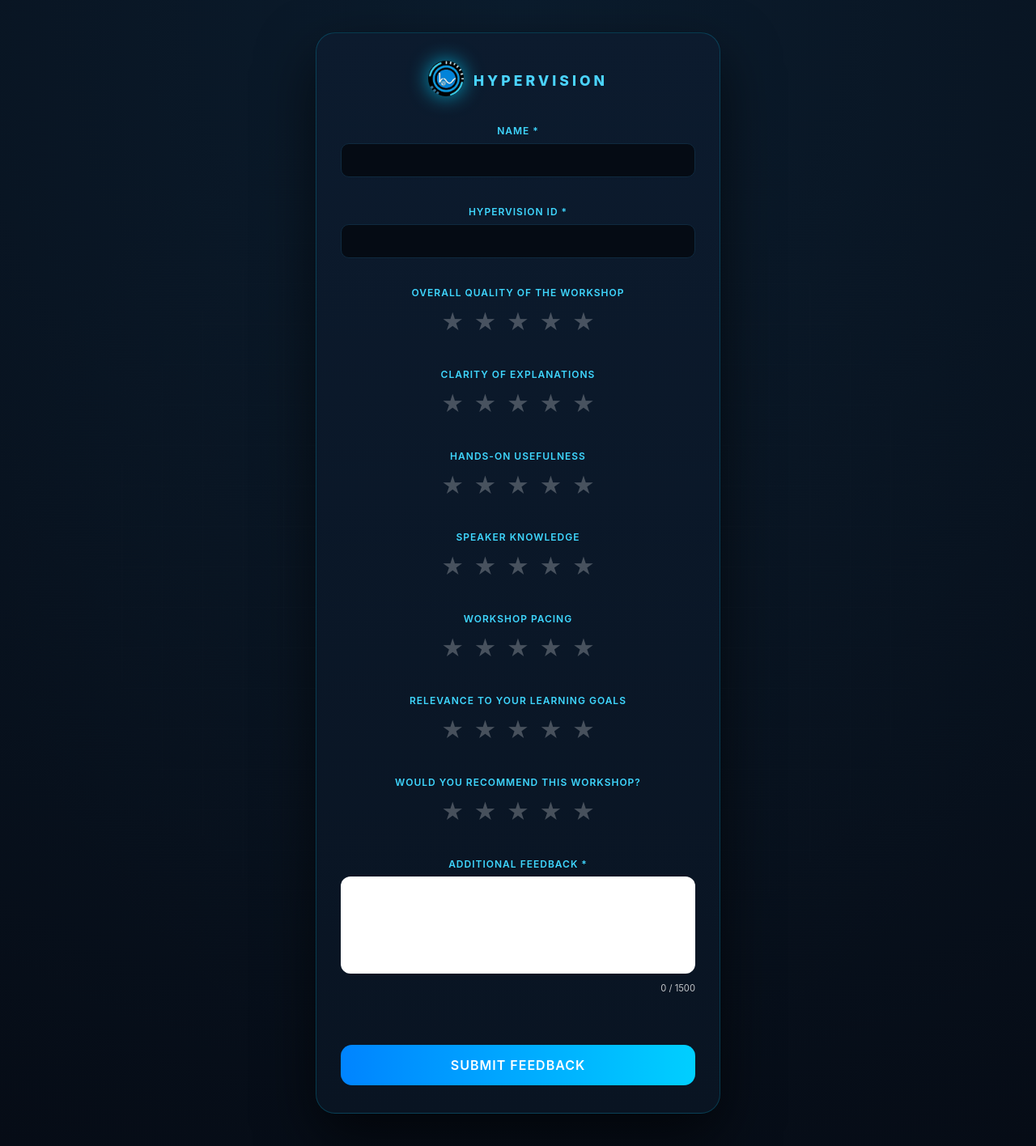
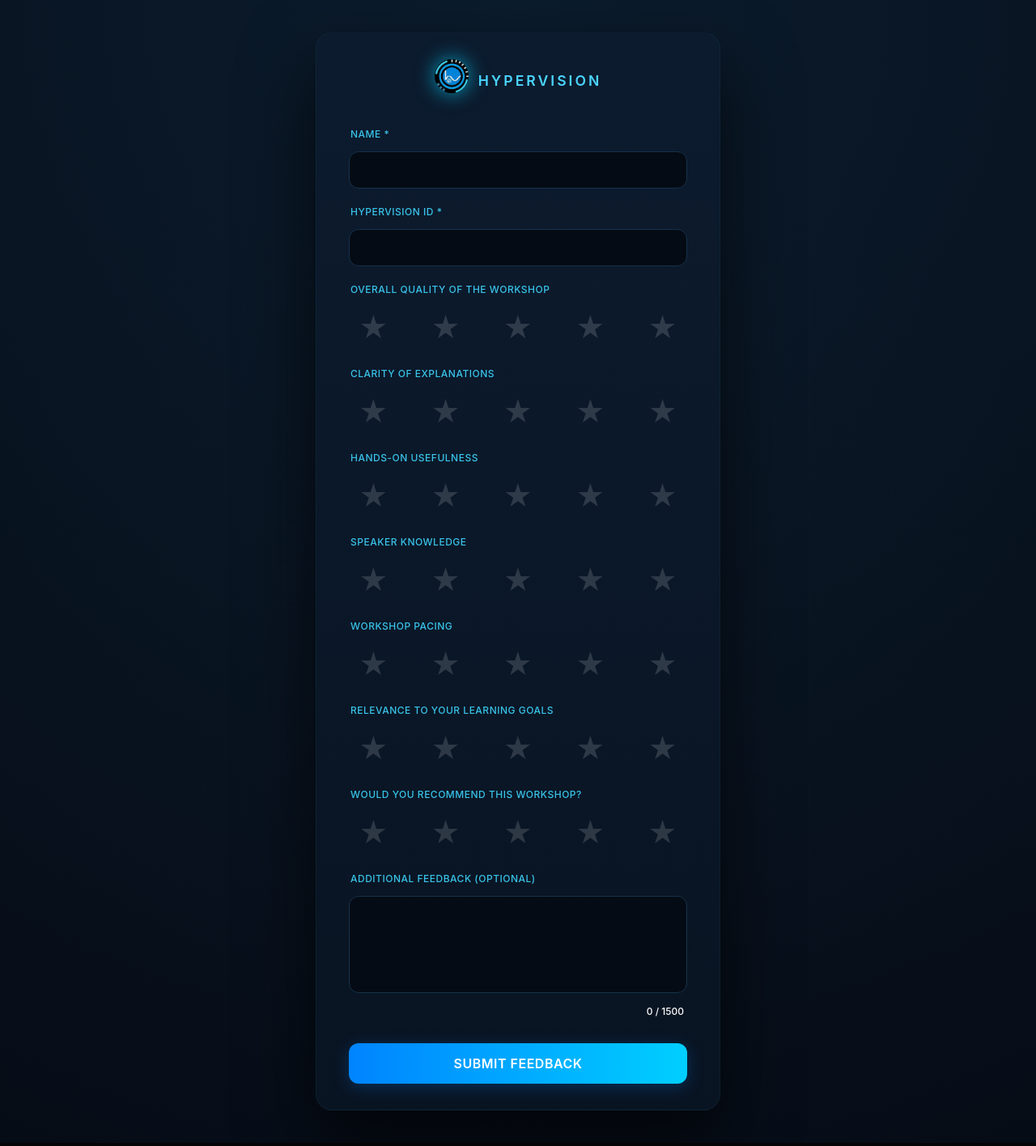
Before and after one commit to hypervisionupes/Workshop_Registration_Form, a React (Vite) app: page /feedback in a window 1280 px wide. Shown: the whole page at 81% size. Built offline with nearby package versions, Linux system fonts and the light colour scheme; the HTML template or start-up script is replaced by a standard one.

Commit message:
Fixed feedback form

```diff
--- a/src/pages/feedback.css
+++ b/src/pages/feedback.css
@@ -1,9 +1,14 @@
+/* =====================================================
+   FEEDBACK PAGE – FINAL (WITH SUCCESS SCREEN FIXED)
+===================================================== */
 .feedback-page * {
   box-sizing: border-box;
   font-family: "Inter", system-ui, sans-serif;
 }
 
-/* Root */
+/* =======================
+   BACKGROUND
+======================= */
 .feedback-page .hv-root {
   min-height: 100vh;
   background: radial-gradient(circle at top, #0b1c2d, #060c16);
@@ -13,7 +18,9 @@
   padding: 40px 16px;
 }
 
-/* Card */
+/* =======================
+   CARD
+======================= */
 .feedback-page .hv-card-wrapper {
   width: 100%;
   max-width: 500px;
@@ -21,139 +28,209 @@
 
 .feedback-page .hv-main-card {
   background: linear-gradient(180deg, #0c1b2e, #091422);
-  border-radius: 24px;
-  padding: 34px 30px;
-  box-shadow: 0 30px 70px rgba(0, 0, 0, 0.6);
+  border-radius: 20px;
+  padding: 32px 40px;
+  box-shadow: 0 40px 90px rgba(0, 0, 0, 0.65);
+  border: 1px solid rgba(75, 212, 255, 0.05);
 }
 
-/* Brand */
+/* =======================
+   BRAND
+======================= */
 .feedback-page .hv-brand-section {
   text-align: center;
-  margin-bottom: 28px;
+  margin-bottom: 30px;
 }
 
 .feedback-page .hv-logo-img {
-  width: 44px;
-  margin-bottom: 6px;
+  width: 42px;
+  margin-bottom: 12px;
 }
 
 .feedback-page .hv-brand-name {
   color: #4bd4ff;
-  letter-spacing: 4px;
+  letter-spacing: 3px;
   font-size: 1.1rem;
+  font-weight: 600;
+  text-transform: uppercase;
 }
 
-/* Fields */
-.feedback-page .hv-field {
-  margin-bottom: 22px;
+/* =======================
+   SUCCESS SCREEN (FIXED)
+======================= */
+.feedback-page .hv-success-message {
   text-align: center;
+  /* Adds spacing so it sits nicely in the middle of the card */
+  padding: 40px 10px 20px 10px;
+  animation: fadeIn 0.6s ease-out;
 }
 
-.feedback-page label {
-  display: block;
-  font-size: 0.75rem;
-  letter-spacing: 1px;
-  margin-bottom: 6px;
-  color: #3fd7ff;
+.feedback-page .hv-success-message h2 {
+  color: #4bd4ff;
+  font-size: 2.4rem; /* INCREASED SIZE */
+  font-weight: 700;
+  margin-bottom: 16px;
+  letter-spacing: -0.5px;
 }
 
-/* Inputs */
+.feedback-page .hv-success-message p {
+  color: rgba(255, 255, 255, 0.6);
+  font-size: 1rem;
+  line-height: 1.5;
+}
+
+@keyframes fadeIn {
+  from { opacity: 0; transform: translateY(10px); }
+  to { opacity: 1; transform: translateY(0); }
+}
+
+/* =======================
+   FORM LAYOUT
+======================= */
+.feedback-page .hv-vertical-stack {
+  display: flex;
+  flex-direction: column;
+  gap: 20px;
+  width: 100%;
+}
+
+/* =======================
+   INPUT FIELDS
+======================= */
+.feedback-page .hv-field {
+  display: flex;
+  flex-direction: column;
+  gap: 8px;
+  width: 100%;
+}
+
+.feedback-page .hv-field label {
+  font-size: 0.75rem;
+  font-weight: 500;
+  letter-spacing: 0.5px;
+  color: #3fd7ff;
+  opacity: 0.9;
+  margin-left: 2px;
+  text-align: left;
+}
+
+/* Standard Inputs */
 .feedback-page input {
   width: 100%;
-  height: 42px;
-  border-radius: 10px;
+  height: 46px;
+  border-radius: 12px;
   background: #050b14;
-  border: 1px solid #0f2a3f;
+  border: 1px solid #16324a;
   color: white;
-  padding: 0 12px;
-  font-size: 0.85rem;
+  padding: 0 16px;
+  font-size: 0.95rem;
+  transition: border-color 0.2s;
 }
 
-/* Stars */
+.feedback-page input:focus,
+.feedback-page textarea:focus {
+  outline: none;
+  border-color: #4bd4ff;
+}
+
+.feedback-page input::placeholder,
+.feedback-page textarea::placeholder {
+  color: rgba(255, 255, 255, 0.3);
+}
+
+/* =======================
+   STARS
+======================= */
+.feedback-page .hv-field:has(.hv-stars) {
+  padding: 0;
+  border: none;
+}
+
 .feedback-page .hv-stars {
   display: flex;
-  justify-content: center;
-  gap: 12px;
-  margin-top: 8px;
+  width: 100%;
+  height: 54px;
+  background: transparent;
+  border: none;
+  align-items: center;
+  justify-content: space-between;
+  padding: 0 12px;
 }
 
 .feedback-page .hv-star {
-  font-size: 1.7rem;
-  color: rgba(255, 255, 255, 0.25);
+  font-size: 2.2rem;
+  color: rgba(255, 255, 255, 0.15);
   cursor: pointer;
-  transition: transform 0.15s ease, color 0.15s ease;
+  transition: transform 0.2s ease, color 0.2s ease;
+  display: flex;
+  padding-bottom: 2px;
 }
 
 .feedback-page .hv-star:hover {
-  transform: scale(1.25);
+  transform: scale(1.2);
+  color: rgba(255, 215, 0, 0.5);
 }
 
 .feedback-page .hv-star.filled {
   color: #ffd700;
-  text-shadow: 0 0 10px rgba(255, 215, 0, 0.75);
+  filter: drop-shadow(0 0 4px rgba(255, 215, 0, 0.4));
 }
 
-/* Textarea */
+/* =======================
+   FEEDBACK TEXTAREA
+======================= */
 .feedback-page .hv-textarea {
   width: 100%;
   min-height: 120px;
   border-radius: 12px;
-  background: white;
-  color: black;
-  padding: 10px;
-  font-size: 0.85rem;
-  border: none;
+  background: #050b14;
+  border: 1px solid #16324a;
+  color: white;
+  padding: 16px;
+  font-size: 0.95rem;
+  line-height: 1.5;
   resize: none;
+  font-family: inherit;
 }
 
 .feedback-page .hv-char-count {
   text-align: right;
-  font-size: 0.7rem;
-  color: white;
-  opacity: 0.75;
-  margin-top: 4px;
+  font-size: 0.75rem;
+  color: #ffffff;
+  margin-top: 6px;
+  font-weight: 500;
+  margin-right: 4px;
 }
 
-/* Button */
+/* =======================
+   SUBMIT BUTTON
+======================= */
 .feedback-page .hv-launch-button {
-  margin-top: 28px;
+  margin-top: 10px;
   height: 50px;
-  border-radius: 14px;
+  width: 100%;
+  border-radius: 12px;
   background: linear-gradient(90deg, #0084ff, #00cfff);
   border: none;
   font-size: 1rem;
   font-weight: 600;
-  letter-spacing: 1px;
+  letter-spacing: 0.5px;
   color: white;
   cursor: pointer;
+  transition: transform 0.2s ease, box-shadow 0.2s ease;
+  box-shadow: 0 4px 20px rgba(0, 132, 255, 0.25);
 }
 
-.feedback-page .hv-launch-button:disabled {
-  opacity: 0.6;
-  cursor: not-allowed;
+.feedback-page .hv-launch-button:hover {
+  transform: translateY(-2px);
+  box-shadow: 0 8px 25px rgba(0, 174, 255, 0.4);
 }
 
-/* Success */
-.feedback-page .hv-success-message {
-  text-align: center;
-  padding: 40px 10px;
+/* =======================
+   MOBILE TUNING
+======================= */
+@media (max-width: 520px) {
+  .feedback-page .hv-main-card {
+    padding: 24px 20px;
+  }
 }
-
-.feedback-page .hv-success-message h2 {
-  color: #4bd4ff;
-}
-
-.feedback-page .hv-success-message p {
-  color: rgba(255, 255, 255, 0.8);
-  font-size: 0.85rem;
-}
-
-/* Error */
-.feedback-page .error-bubble {
-  margin-top: 12px;
-  background: rgba(255, 60, 60, 0.15);
-  color: #ff6b6b;
-  padding: 8px 12px;
-  border-radius: 10px;
-  font-size: 0.75rem;
-}
--- a/src/pages/feedback.jsx
+++ b/src/pages/feedback.jsx
@@ -45,9 +45,6 @@ export default function Feedback() {
       if (formData.ratings[i] === 0)
         return `Please rate question ${i + 1}`;
     }
-
-    if (formData.feedback.length < 5)
-      return "Feedback is too short";
 
     return "";
   };
@@ -146,7 +143,7 @@ export default function Feedback() {
                 ))}
 
                 <div className="hv-field">
-                  <label>Additional Feedback *</label>
+                  <label>Additional Feedback (optional)</label>
                   <textarea
                     name="feedback"
                     className="hv-textarea"
@@ -167,7 +164,7 @@ export default function Feedback() {
               </form>
             ) : (
               <div className="hv-success-message">
-                <h2>Thank you! ⭐</h2>
+                <h2>Thank you!</h2>
                 <p>Your workshop feedback has been submitted.</p>
               </div>
             )}
```
Also changed, not shown: 1 other file (tests, documents, lock files or other folders).
